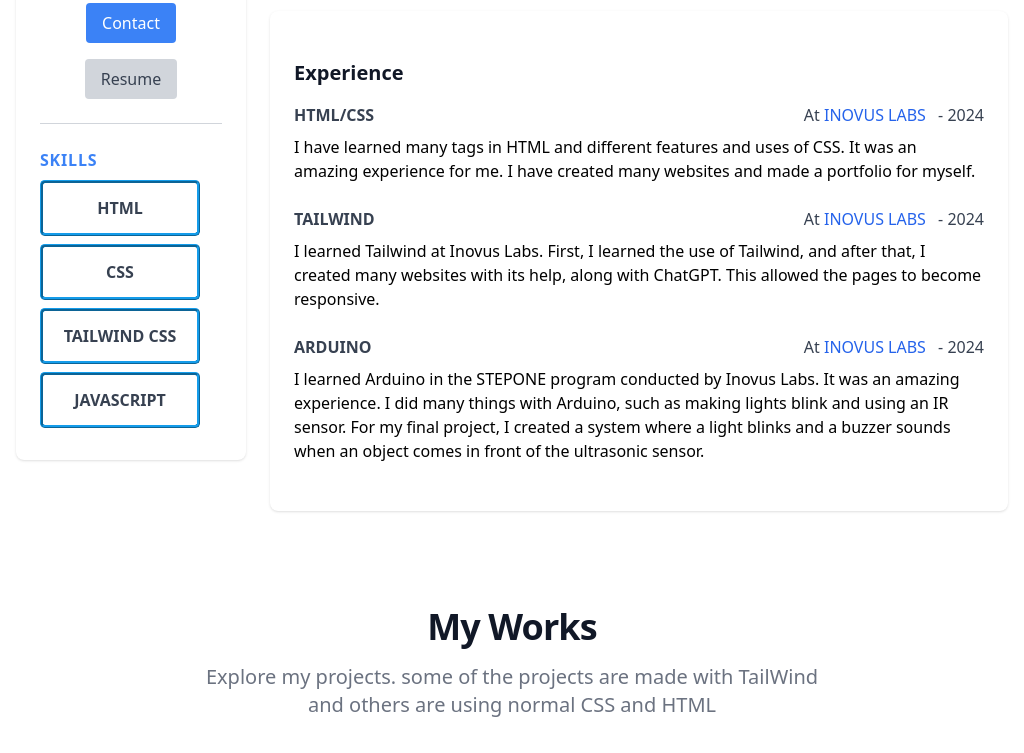
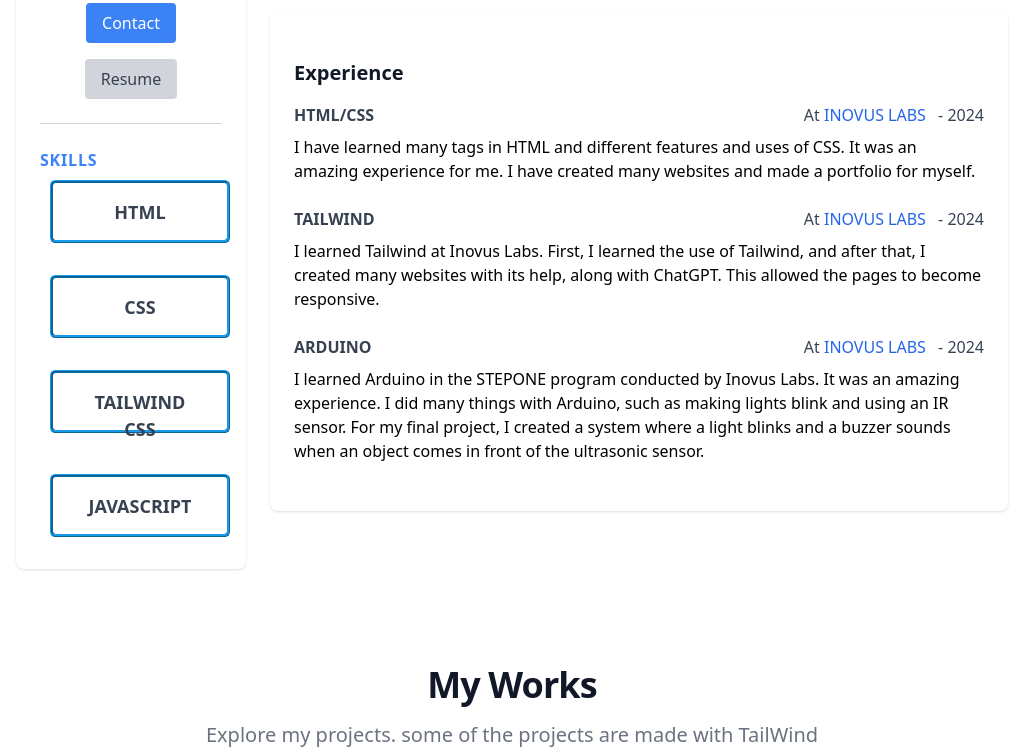
Before and after one commit to just-a-user-emil/portfolio, a plain HTML site: page index.html in a window 1024 px wide. Shown: the part 1073-1826 px from the top of the page. Drawn offline with nearby package versions, Linux system fonts and the light colour scheme.

Commit message:
tablet view adjusted

```diff
--- a/portfoliyo.css
+++ b/portfoliyo.css
@@ -227,3 +227,29 @@ nav{
         gap: 5px;
     }
 }
+@media (min-width: 768px) and (max-width: 1024px) {
+    .container2 {
+        display: grid;
+        grid-template-columns: repeat(auto-fit, minmax(150px, 1fr));
+        gap: 1rem; /* Space between grid items */
+        justify-items: center; /* Centers items horizontally in each grid cell */
+    }
+
+    .button2 {
+        font-size: 1rem; /* Larger font size for better readability on tablets */
+        padding: 0.75rem 1.5rem; /* Adjust padding for better touch targets */
+    }
+}
+
+/* Larger Tablets / Small Desktops (1024px and above) */
+@media (min-width: 1024px) {
+    .container2 {
+        grid-template-columns: repeat(auto-fit, minmax(200px, 1fr));
+        gap: 1.5rem; /* Increased space between items */
+    }
+
+    .button2 {
+        font-size: 1.125rem; /* Larger font size for better visibility on larger screens */
+        padding: 1rem 2rem; /* Increased padding for larger touch targets */
+    }
+}
```
Also changed, not shown: index.html (+0 -3 lines).
